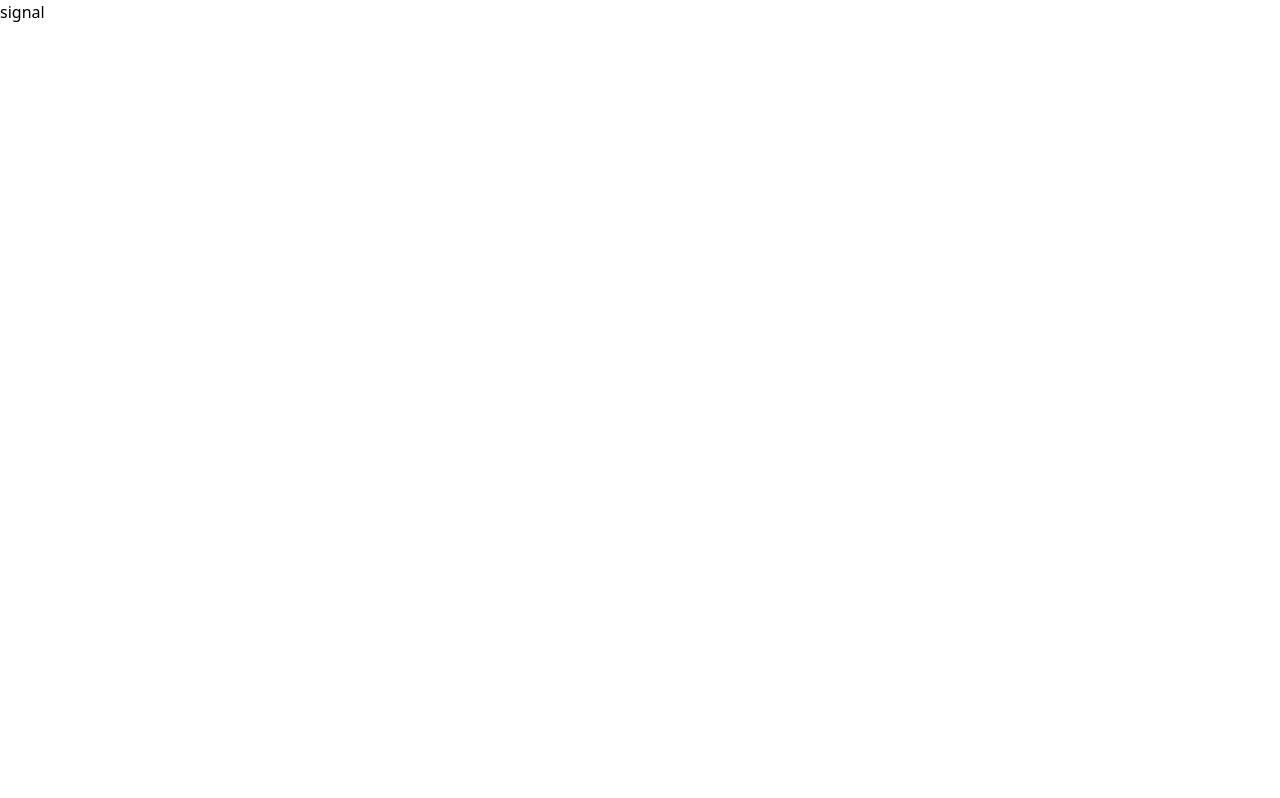
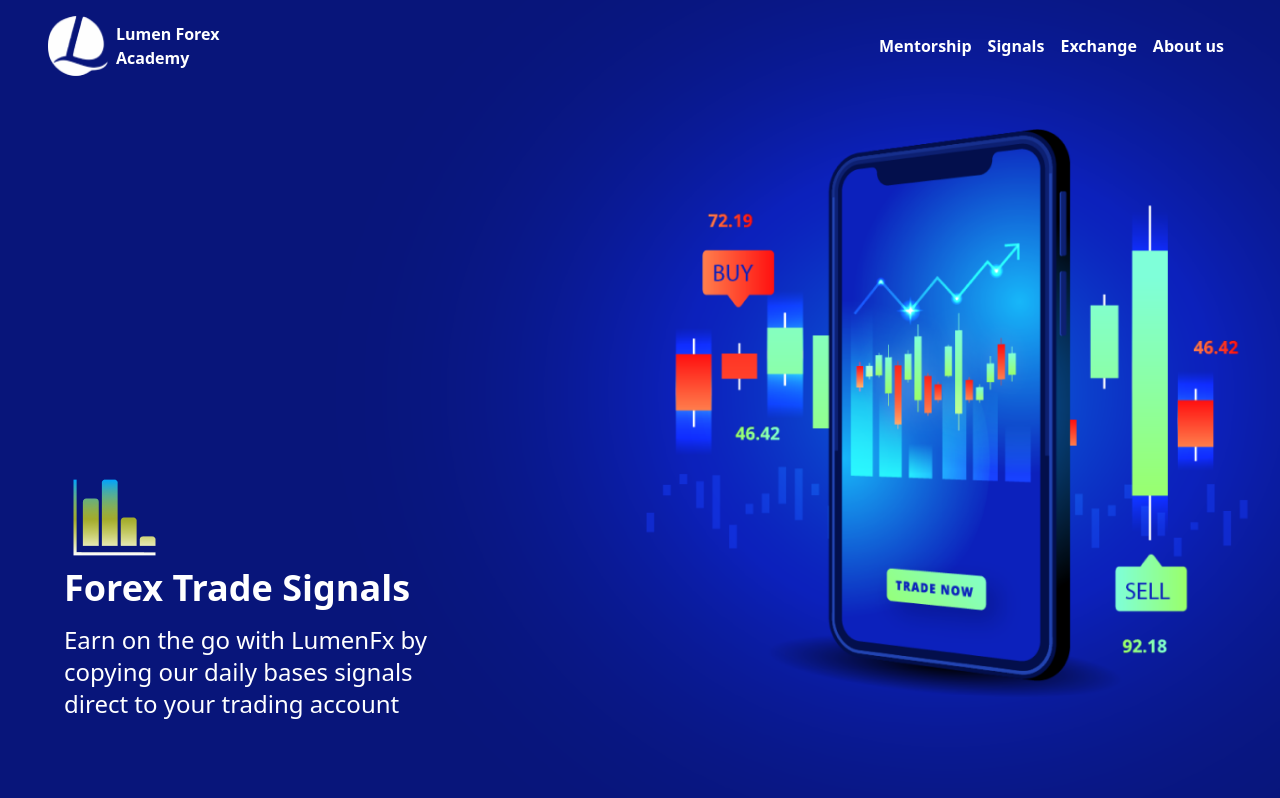
Before and after one commit to Nanocodes-Programming/forex-bang-frontend, a React (Create React App) app: page /signal in a window 1280 px wide. Shown: the top 798 px of the page. Built offline with nearby package versions, Linux system fonts and the light colour scheme.

Commit message:
signal page done

```diff
--- a/src/pages/Mentor.jsx
+++ b/src/pages/Mentor.jsx
@@ -20,7 +20,7 @@
         {/* home wrapper */}
         {/* services starts here */}
       </Wrapper>
-      <div className="min-h-[580px] bg-[url('/src/assets/img/forexbg.png')]   bg-cover bg-center">
+      <div className=" bg-[url('/src/assets/img/forexbg.png')] pb-[5rem]  bg-cover bg-center">
         <Card />
         <Card />
         <Card />
--- a/src/pages/Signal.jsx
+++ b/src/pages/Signal.jsx
@@ -1,11 +1,29 @@
-import React from 'react'
+import Layout from "../components/Layout";
+import Wrapper from "../components/Wrapper";
+import chart from "../assets/img/chart3-svgrepo-com 1.png";
+import Card from "../components/Card";
 
 const Signal = () => {
   return (
-    <div>
-      signal
-    </div>
-  )
-}
+    <Layout>
+      <Wrapper>
+        {/* home wrapper */}
+        <div className="w-[40%] h-full flex flex-col justify-end p-[4rem] items-start">
+          <img src={chart} alt="" />
+          <h1 className="text-4xl font-bold text-white">Forex Trade Signals</h1>
+          <p className="text-2xl text-white   my-4">
+            Earn on the go with LumenFx by copying our daily bases signals
+            direct to your trading account
+          </p>
+        </div>
+        {/* home wrapper */}
+        {/* services starts here */}
+      </Wrapper>
+      <div className="min-h-[400px] bg-[url('/src/assets/img/forexbg.png')]   bg-cover bg-center">
+        <Card />
+      </div>
+    </Layout>
+  );
+};
 
-export default Signal
+export default Signal;
```
